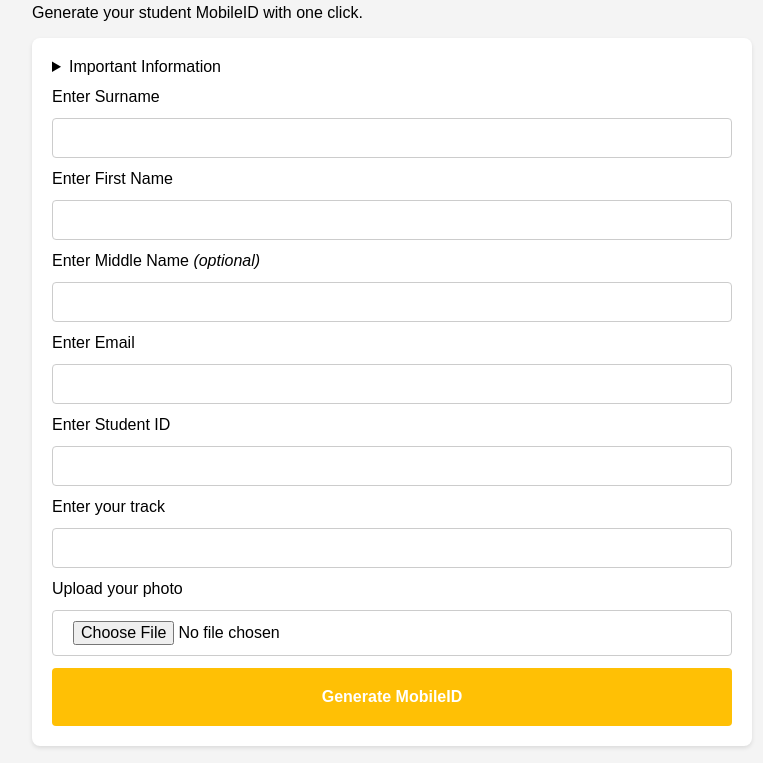
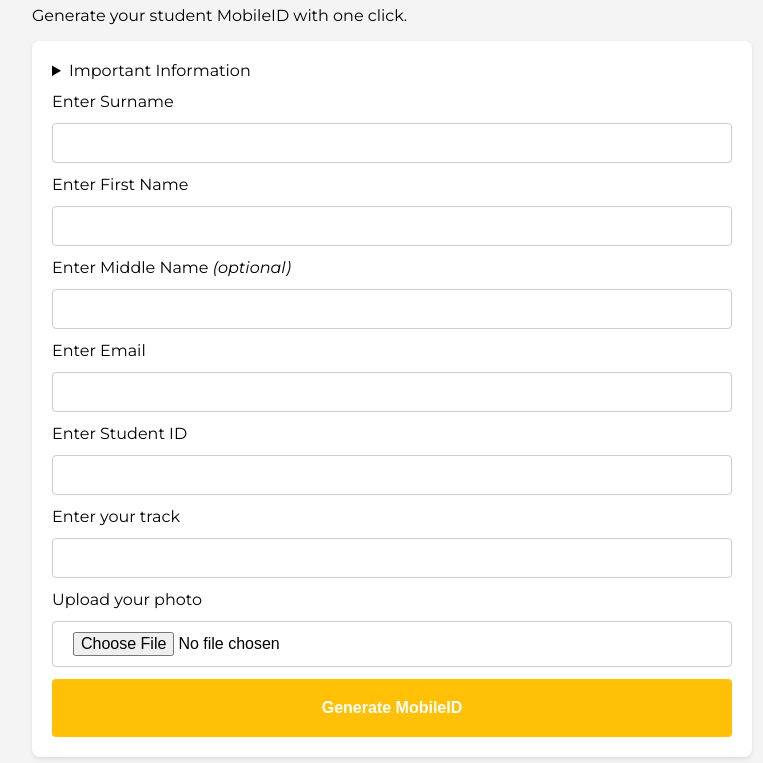
Before and after one commit to realMoyosore/AltSchool-Student-MobileID-Generator, a website: page index.html in a window 1280 px wide. Shown: the part 116-879 px from the top of the page, without its empty margins (248-1011 px from the left). Drawn offline with nearby package versions, Linux system fonts and the light colour scheme.

Commit message:
font family changed

```diff
--- a/style.css
+++ b/style.css
@@ -1,5 +1,7 @@
+@import url('https://fonts.googleapis.com/css2?family=Montserrat:ital,wght@0,100..900;1,100..900&display=swap');
+
 body {
-  font-family: Arial, sans-serif;
+  font-family: 'Montserrat', sans-serif;
   background-color: #f4f4f4;
   max-width: 800px;
   width: 100%;
```
